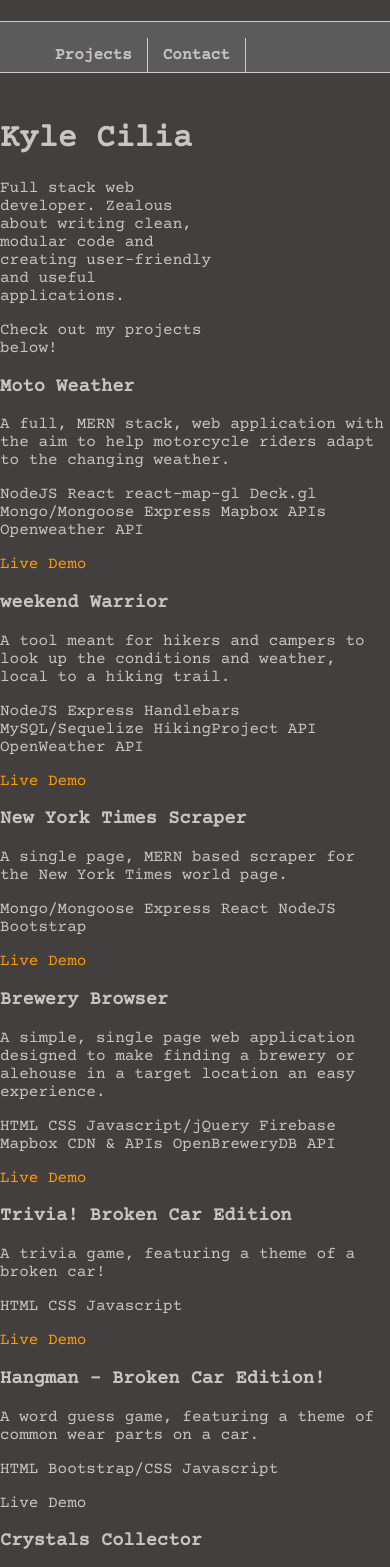
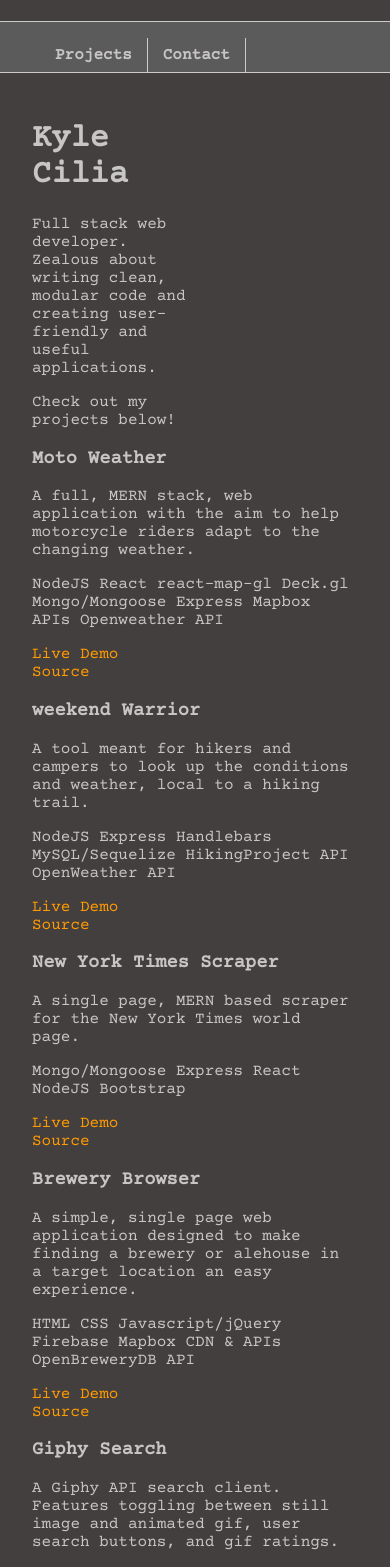
Before and after one commit to freshmangoes/portfolio, a React (Create React App) app: page / in a window 390 px wide. Shown: the top 1567 px of the page. Built offline with nearby package versions, Linux system fonts and the light colour scheme.

Commit message:
Adds source links. Playing around with styling the navbar to be more responsive [WIP]

```diff
--- a/src/App.css
+++ b/src/App.css
@@ -5,6 +5,7 @@
   max-width: 1000px;
   margin-left: auto;
   margin-right: auto;
+  padding: 0 2em 0 2em;
 }
 
 .App-logo {
--- a/src/components/Nav/Navbar.css
+++ b/src/components/Nav/Navbar.css
@@ -25,3 +25,7 @@
   text-decoration: none;
 
 }
+
+@media screen and (max-width: 768px) {
+
+}
--- a/src/components/Projects/Project/Project.js
+++ b/src/components/Projects/Project/Project.js
@@ -4,7 +4,7 @@ import React from 'react';
 import './Project.css';
 
 const Project = (props) => {
-	const { title, description, tech, link } = props;
+	const { title, description, tech, link, source } = props;
 	return (
 		<div className='project-container'>
 			<h3 className='project-title'>{title}</h3>
@@ -18,6 +18,9 @@ const Project = (props) => {
 			<div className='project-link-container'>
 				<a className='project-link' href={link}>Live Demo</a>
 			</div>
+			<div className='project-link-container'>
+				<a className='project-link' href={source}>Source</a>
+			</div>
 
 			{/* Add image and link to live demo to project */}
 		</div>
--- a/src/components/Projects/Projects.js
+++ b/src/components/Projects/Projects.js
@@ -15,6 +15,7 @@ const Projects = () => {
 						description={e.description}
 						tech={e.tech}
 						link={e.link}
+						source={e.source}
 						key={e.title}
 					/>
 				);
--- a/src/components/Projects/projects.json
+++ b/src/components/Projects/projects.json
@@ -13,7 +13,8 @@
 				"Mapbox APIs",
 				"Openweather API"
 			],
-			"link": "https://moto-weather.herokuapp.com/"
+			"link": "https://moto-weather.herokuapp.com/",
+			"source":"https://github.com/freshmangoes/riders-on-the-storm-proj3"
 		},
 		{
 			"title": "weekend Warrior",
@@ -26,13 +27,15 @@
 				"HikingProject API",
 				"OpenWeather API"
 			],
-			"link": "https://the-weekend-warrior.herokuapp.com/"
+			"link": "https://the-weekend-warrior.herokuapp.com/",
+			"source": "https://github.com/freshmangoes/project-2"
 		},
 		{
 			"title": "New York Times Scraper",
 			"description": "A single page, MERN based scraper for the New York Times world page.",
 			"tech": ["Mongo/Mongoose", "Express", "React", "NodeJS", "Bootstrap"],
-			"link": "https://nyt-scraper-kcilia.herokuapp.com/"
+			"link": "https://nyt-scraper-kcilia.herokuapp.com/",
+			"source": "https://github.com/freshmangoes/react-mongo-scraper"
 		},
 		{
 			"title": "Brewery Browser",
@@ -45,29 +48,15 @@
 				"Mapbox CDN & APIs",
 				"OpenBreweryDB API"
 			],
-			"link": "https://freshmangoes.github.io/project-1"
-		},
-		{
-			"title": "Trivia! Broken Car Edition",
-			"description": "A trivia game, featuring a theme of a broken car!",
-			"tech": ["HTML", "CSS", "Javascript"],
-			"link": "https://freshmangoes.github.io/TriviaGame/"
-		},
-		{
-			"title": "Hangman - Broken Car Edition!",
-			"description": "A word guess game, featuring a theme of common wear parts on a car.",
-			"tech": ["HTML", "Bootstrap/CSS", "Javascript"]
-		},
-		{
-			"title": "Crystals Collector",
-			"description": "A strategic guessing game, where the player has to reach a goal score to win with the psuedorandom values assigned, but hidden, at the start of the game.",
-			"tech": ["HTML", "Bootstrap/CSS", "Javascript/jQuery"],
-			"link": "https://freshmangoes.github.io/unit-4-game/"
+			"link": "https://freshmangoes.github.io/project-1",
+			"source": "https://github.com/freshmangoes/project-1"
 		},
 		{
 			"title": "Giphy Search",
 			"description": "A Giphy API search client. Features toggling between still image and animated gif, user search buttons, and gif ratings.",
-			"tech": ["HTML", "Bootstrap", "Javascript/jQuery"]
+			"tech": ["HTML", "Bootstrap", "Javascript/jQuery"],
+			"link": "https://freshmangoes.github.io/giphy-search/",
+			"source": "https://github.com/freshmangoes/giphy-search"
 		}
 	]
 }
```
